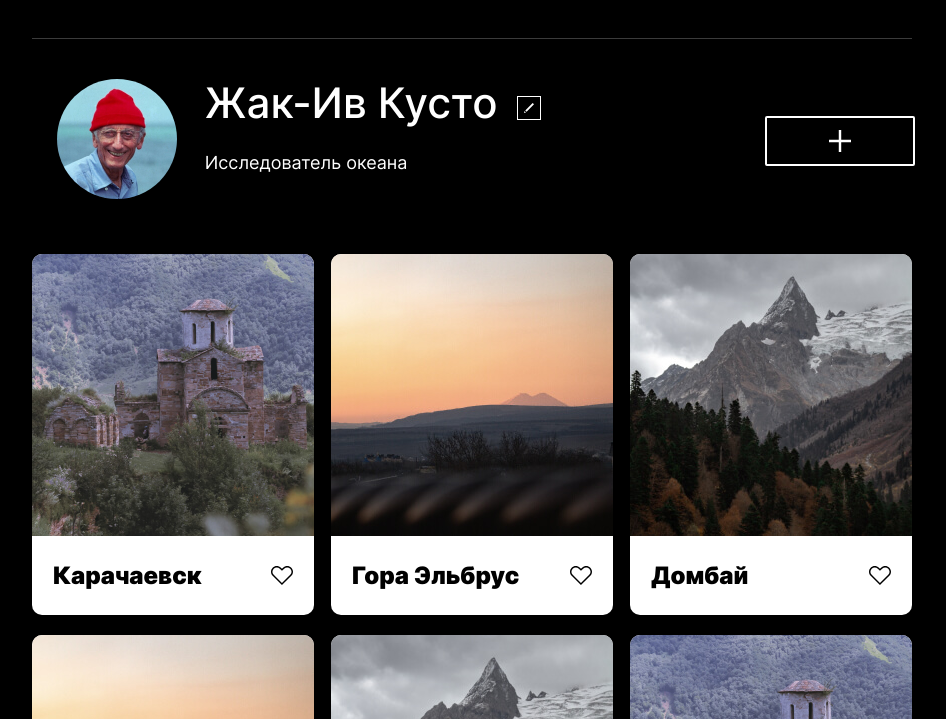
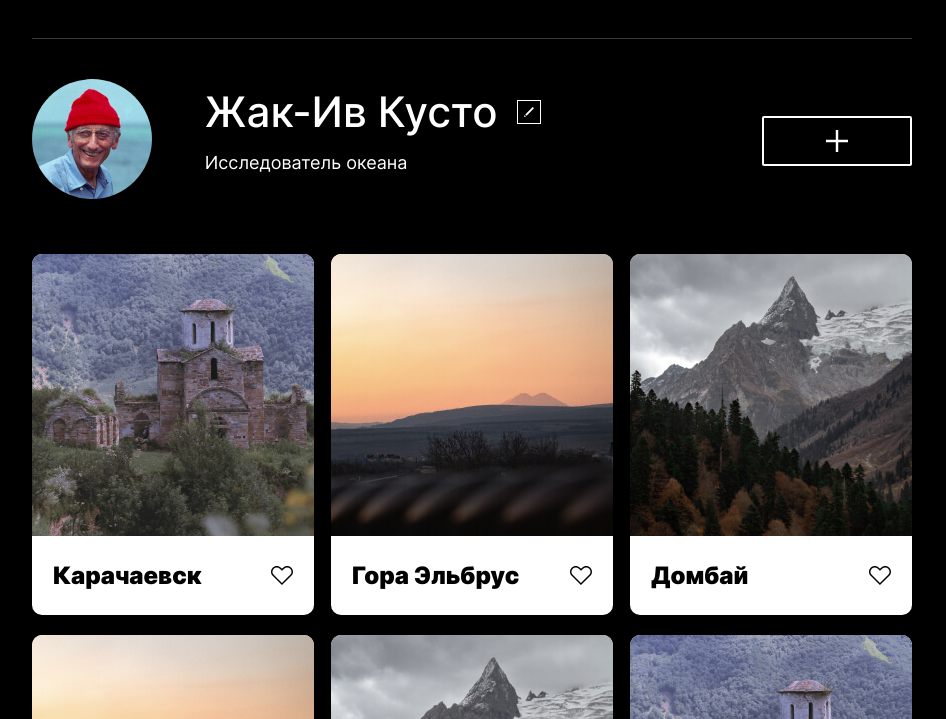
Before and after one commit to Maichonok/mesto-project, a plain HTML site: page index.html in a window 1280 px wide. Shown: the part 81-800 px from the top of the page, without its empty margins (168-1114 px from the left). Drawn offline with Linux system fonts and the light colour scheme.

Commit message:
edit profile

```diff
--- a/blocks/profile/__add-btn/profile__add-btn.css
+++ b/blocks/profile/__add-btn/profile__add-btn.css
@@ -9,7 +9,7 @@
     border-radius: 2px;
     width: 150px;
     height: 50px;
-    margin: 0 0 0 220px;
+    margin: 0 0 0 217px;
     padding: 0;
     cursor: pointer;
     transition: opacity .5s ease;
--- a/blocks/profile/__avatar/profile__avatar.css
+++ b/blocks/profile/__avatar/profile__avatar.css
@@ -4,8 +4,8 @@
   object-fit: cover;
   object-position: center;
   display: block;
-  margin-left: auto;
-  margin-right: auto;
+  /* margin-left: auto;
+  margin-right: auto; */
 }
 
 
--- a/blocks/profile/__info/profile__info.css
+++ b/blocks/profile/__info/profile__info.css
@@ -1,10 +1,19 @@
 .profile__info {
+  display: grid;
+  /*! align-items: baseline; */
+  gap: 16px 18px;
+  /*! max-width: 336px; */
+  grid-template-columns: 1fr min-content;
+  align-self: center;
+}
+
+/* .profile__info {
   display: grid;
   align-items: baseline;
   gap: 16px 18px;
   max-width: 336px;
   grid-template-columns: 1fr min-content;
-}
+} */
 
 
 @media screen and (max-width:1023px) {
```
